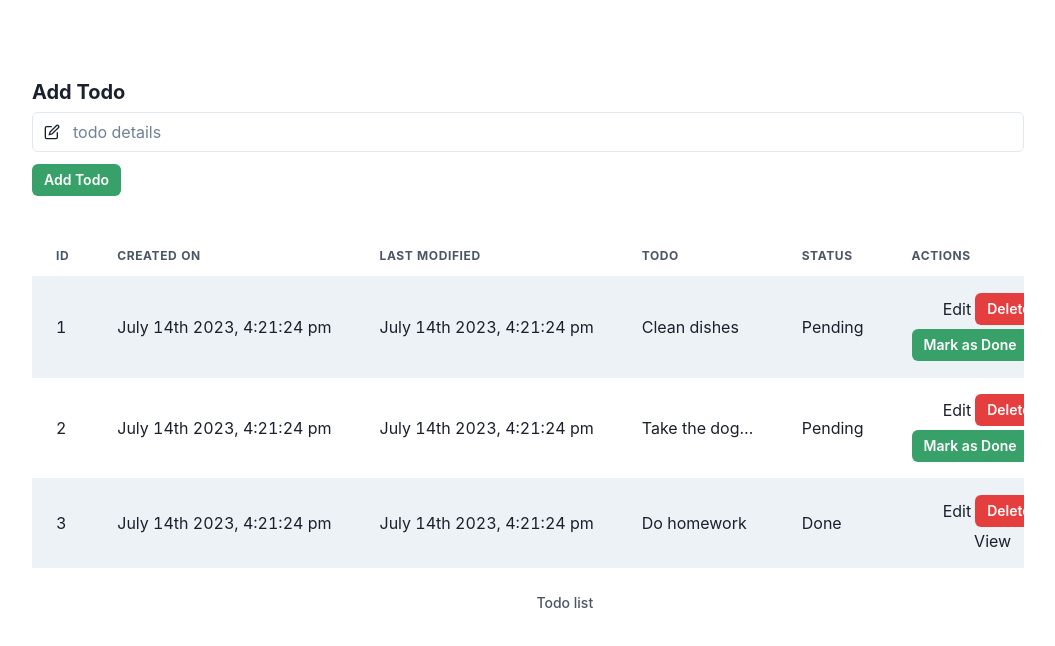
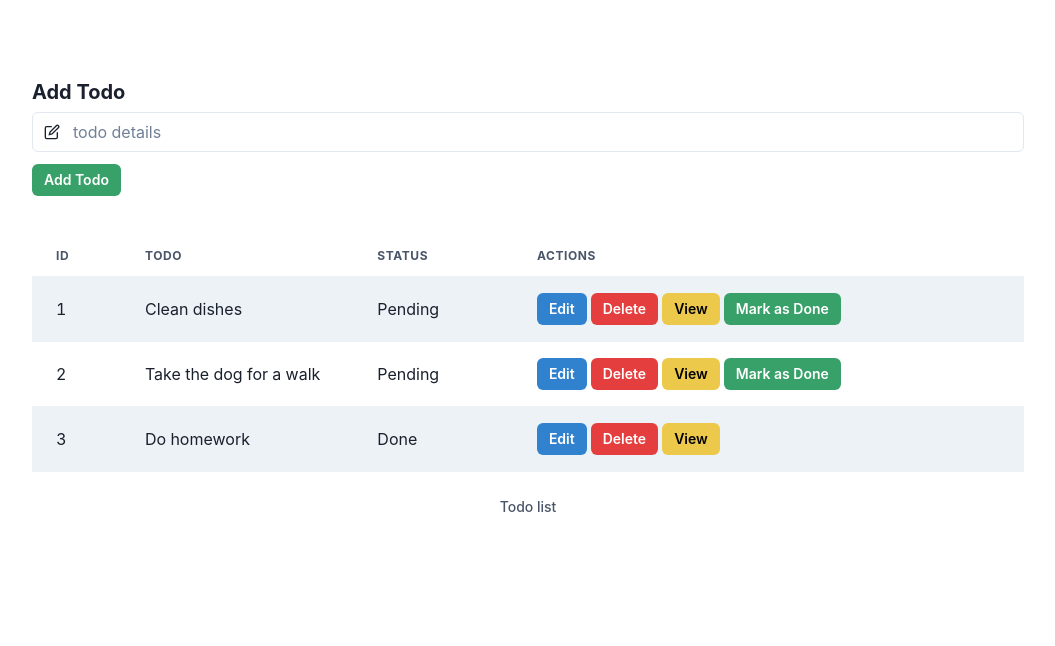
Before and after one commit to samoneill1122/React-Todo-App, a React (Vite) app: page / in a window 1280 px wide. Shown: the top 646 px of the page, without its empty margins (112-1167 px from the left). Built offline with nearby package versions, Linux system fonts and the light colour scheme; what simple-zustand-devtools would draw is missing.

Commit message:
styled table actions

```diff
--- a/src/components/TodoTable/TodoTable.tsx
+++ b/src/components/TodoTable/TodoTable.tsx
@@ -28,8 +28,6 @@ const TodoTable = () => {
         <Thead>
           <Tr>
             <Th>Id</Th>
-            <Th>Created On</Th>
-            <Th>Last Modified</Th>
             <Th>Todo</Th>
             <Th>Status</Th>
             <Th>Actions</Th>
@@ -39,17 +37,16 @@ const TodoTable = () => {
           {todos.map((todo) => (
             <Tr key={todo.id}>
               <Td>{todo.id}</Td>
-              <Td>{todo.createDate.toString()}</Td>
-              <Td>{todo.lastModified.toString()}</Td>
               <Td className="fixed-width-cell">{todo.text}</Td>
               <Td>{todo.status}</Td>
               <Td>
-                <VStack direction="row" spacing={1} align="center">
-                  <HStack spacing={1} marginX={0}>
-                    {/* <Button colorScheme="blue" size={{ base: "xs", md: "sm" }}>
-                      Edit
-                    </Button> */}
-                    <Link to={`/todos/${todo.id}/edit`}>Edit</Link>
+                <HStack spacing={1}>
+                  <Link to={`/todos/${todo.id}/edit`}>
+                    <Button size={{ base: "xs", md: "sm" }} colorScheme="blue">
+                      {" "}
+                      Edit{" "}
+                    </Button>
+                  </Link>{" "}
                   <Button
                     colorScheme="red"
                     size={{ base: "xs", md: "sm" }}
@@ -57,21 +54,24 @@ const TodoTable = () => {
                   >
                     Delete
                   </Button>
-                  </HStack>
-                  <HStack>
+                  <Link to={`/todos/${todo.id}`}>
+                    <Button
+                      size={{ base: "xs", md: "sm" }}
+                      colorScheme="yellow"
+                    >
+                      View{" "}
+                    </Button>
+                  </Link>
                   {todo.status !== "Done" && (
                     <Button
                       colorScheme="green"
                       size={{ base: "xs", md: "sm" }}
                       onClick={() => markTodoAsDone(todo.id)}
-                        width="100%"
                     >
                       Mark as Done
                     </Button>
                   )}
-                    <Link to={`/todos/${todo.id}`}>View</Link>
                 </HStack>
-                </VStack>
               </Td>
             </Tr>
           ))}
```
Lines whose indentation alone changed are shown as unchanged.
